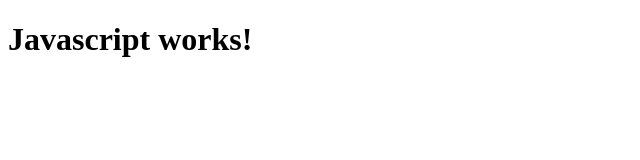
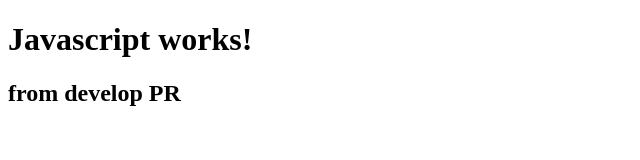
Before and after one commit to pangeasi/actions-self-hosted, a website: page index.html in a window 1280 px wide. Shown: the whole page, without its empty margins (0-640 px from the left). Drawn offline with Linux system fonts and the light colour scheme.

Commit message:
from dev PR

```diff
--- a/index.html
+++ b/index.html
@@ -9,6 +9,7 @@
 </head>
 <body>
     <h1>Github actions</h1>
+    <h2>from develop PR</h2>
     <script src="src/index.js"></script>
 </body>
 </html>
```
